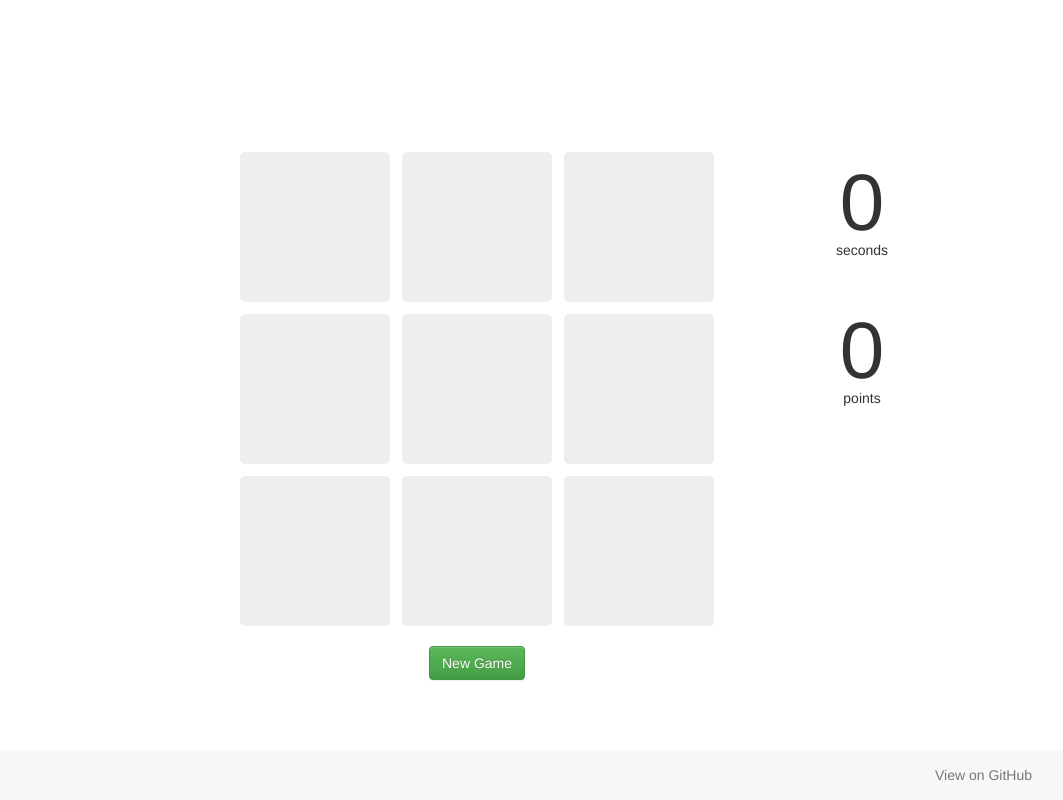
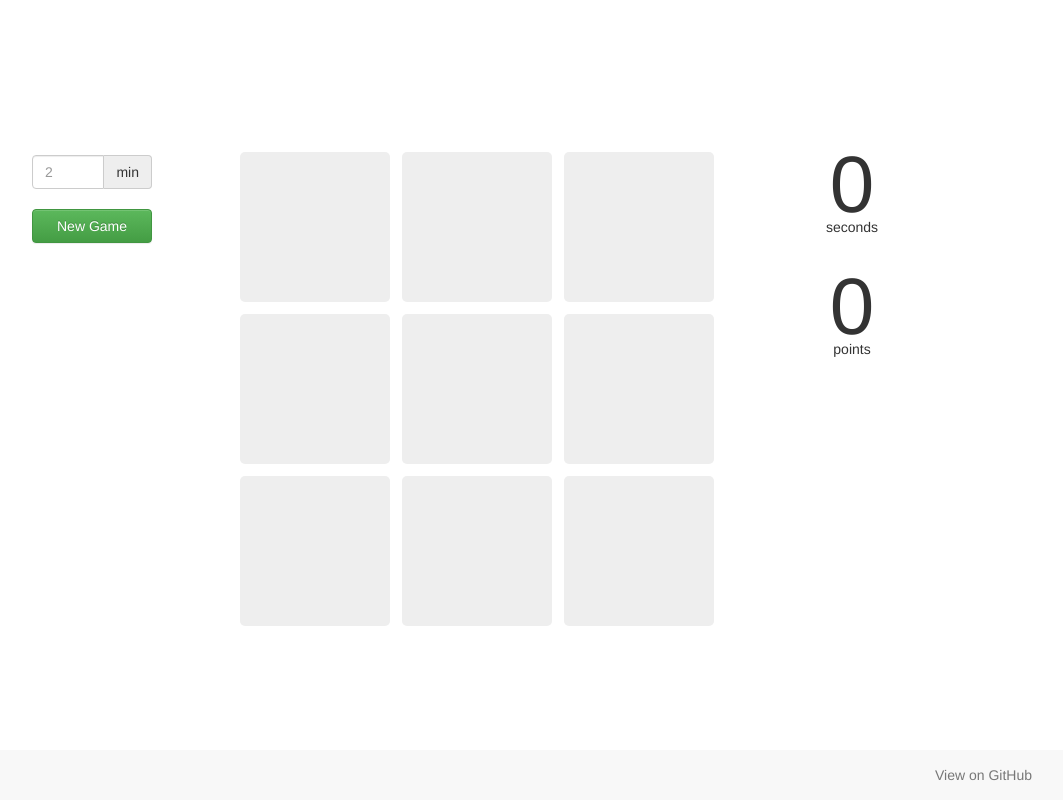
Before and after one commit to balidani/liwords, a Flask app: page / in a window 1280 px wide. Shown: the whole page, without its empty margins (163-1226 px from the left). Run offline with Flask 2, Linux system fonts and the light colour scheme; some libraries are stand-ins or nearby versions.

Commit message:
Users can select the game length now

```diff
--- a/lang.json
+++ b/lang.json
@@ -1,5 +1,6 @@
 {
     "seconds": "seconds",
     "points": "points",
-    "new_game": "New Game"
+    "new_game": "New Game",
+    "min": "min"
 }
--- a/server.py
+++ b/server.py
@@ -47,8 +47,8 @@ def solution(session_id):
     return jsonify(result)
 
 
-@app.route("/puzzle/")
-def puzzle():
+@app.route("/puzzle/<int:game_length>")
+def puzzle(game_length):
     """Create a new session with a random puzzle"""
 
     response = {}
@@ -70,7 +70,7 @@ def puzzle():
     session_id = random_value(16)
     session = {
         "timestamp": time.time(),
-        "time": 120,
+        "time": int(game_length),
         "puzzle": puzzle["puzzle"],
         "solution": puzzle["solution"],
         "hashes": hashed_solutions,
--- a/static/css/custom.css
+++ b/static/css/custom.css
@@ -87,16 +87,26 @@
 }
 
 /*
- * Timer and score display
+ * Sidebars: Timer and score display
  */
 
-.liw-sidebar {
+.liw-sidebar-right {
     float: right;
+    margin-right: 10px;
     width: 200px;
     height: 450px;
-    margin-top: 60px;
-    line-height: 25px;
+    line-height: 20px;
+    padding-top: 45px;
     text-align: center;
+}
+
+.liw-sidebar-left {
+    float: left;
+    margin-left: 40px;
+    width: 120px;
+    height: 450px;
+    padding-top: 25px;
+    text-align: right;
 }
 
 .liw-timer-seconds, .liw-score-points {
@@ -108,13 +118,6 @@
 }
 .liw-timer-text, .liw-score-text {
     font-size: 14px;
-}
-
-/*
- * Start button
- */
-.liw-start {
-    padding-top: 20px;
 }
 
 /*
--- a/static/js/liwords.js
+++ b/static/js/liwords.js
@@ -134,6 +134,9 @@ var addLetter = function(letterObj) {
 
       secondLastVisited = visited[visited.length - 2];
 
+      // Fix me: TypeError: Cannot call method 'text' of undefined
+      // Happens when selecting one letter, leaving the container and hovering back
+
       // Backtrack
       if (letterObj.text() == secondLastVisited.text()) {
         unsetSelected(lastVisited);
@@ -186,6 +189,19 @@ var displaySolution = function(solutions) {
 
 }
 
+/*
+ * Display the puzzle
+ */
+var displayPuzzle = function(puzzle) {
+
+  // Display puzzle on the grid
+  var children = $(".liw-container > .liw-box-outer").children();
+  for (var i = 0; i < children.length; ++i) {
+    $(children[i]).text(puzzle.charAt(i));
+  }
+
+}
+
 
 /* * * * * * * * * * * * * * * * * * * * * * * * * * * * * * * * * * * * * * *
  *                                                                           *
@@ -201,8 +217,19 @@ var gameStart = function() {
   if (gameOn)
     return;
 
+  var gameLength = 120;
+  var gameLengthStr = $("#liw-game-length").val();
+
+  if (gameLengthStr != "") {
+    gameLength = 60 * parseInt(gameLengthStr);
+  }
+
+  console.log(gameLengthStr);
+
+  var url = "/puzzle/" + gameLength;
+
   // Get puzzle details
-  $.get("/puzzle/", function(data) {
+  $.get(url, function(data) {
     if (data.success) {
       puzzleObj = data;
 
@@ -218,11 +245,7 @@ var gameStart = function() {
       // Hide possible previous solutions
       $(".liw-word-solutions").empty();
 
-      // Display puzzle on the grid
-      var children = $(".liw-container > .liw-box-outer").children();
-      for (var i = 0; i < children.length; ++i) {
-        $(children[i]).text(puzzleObj.puzzle.charAt(i));
-      }
+      displayPuzzle(puzzleObj.puzzle);
 
       gameOn = true;
 
--- a/templates/index.html
+++ b/templates/index.html
@@ -22,7 +22,15 @@
                 <div class="liw-word-solutions no-display">
                 </div>
             </div>
-            <div class="liw-sidebar">
+            <div class="liw-sidebar-left">
+                <div class="input-group">
+                    <input id="liw-game-length" type="text" class="form-control" placeholder="2">
+                    <span class="input-group-addon">{{ l["min"] }}</span>
+                </div>
+                <br/>
+                <a id="liw-start-button" class="btn btn-success form-control">{{ l["new_game"] }}</a>
+            </div>
+            <div class="liw-sidebar-right">
                 <span class="liw-timer-seconds">0</span><br/>
                 <span class="liw-timer-text">{{ l["seconds"] }}</span>
                 <br/><br/><br/><br/>
@@ -38,9 +46,6 @@
                         <div class="liw-box-inner">&nbsp;</div>
                     </div>
                 {% endfor -%}
-            </div>
-            <div class="liw-start text-center">
-                <a id="liw-start-button" class="btn btn-success">{{ l["new_game"] }}</a>
             </div>
         </div>
 
```
